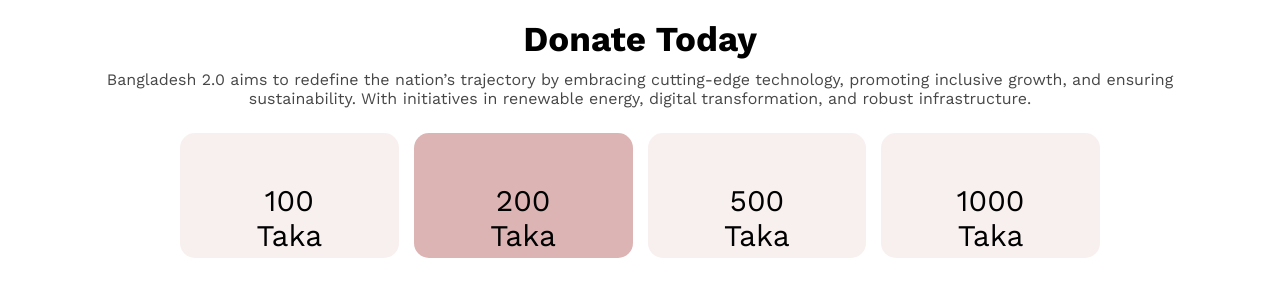
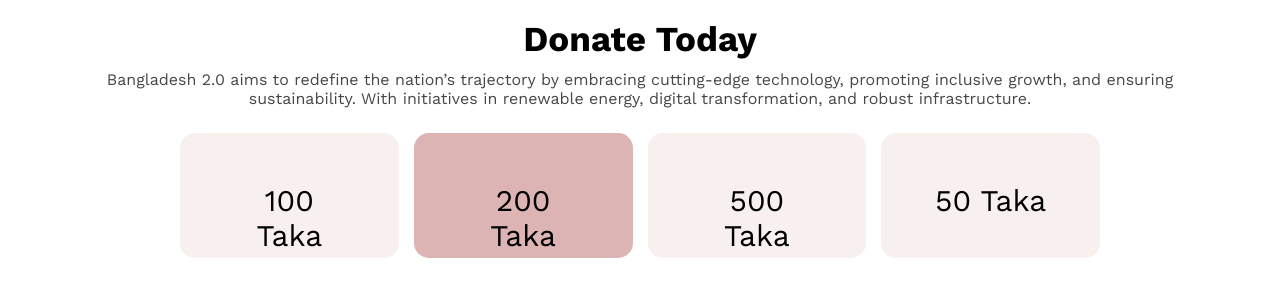
Before and after one commit to Nayem783982/assignment-1, a plain HTML site: page index.html in a window 1280 px wide. Shown: the part 2440-2735 px from the top of the page. Drawn offline with nearby package versions, Linux system fonts and the light colour scheme.

Commit message:
finished repo

```diff
--- a/index.html
+++ b/index.html
@@ -110,7 +110,7 @@
                 <div class="Amount">100 Taka</div>
                 <div class="Amount Amount-two">200 Taka</div>
                 <div class="Amount">500 Taka</div>
-                <div class="Amount">1000 Taka</div>
+                <div class="Amount">50 Taka</div>
             </div>
             <input class="input-taka" type="text" placeholder="Other Amount(Taka)"><br>
             <button class="btn-4">Done Now</button>
```
